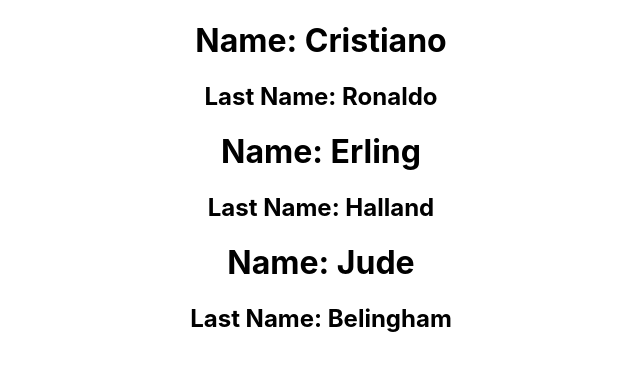
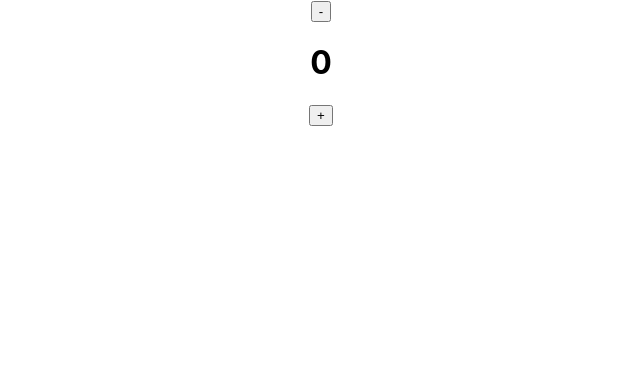
Before and after one commit to BlasRTX/React_Basic, a React (Create React App) app: page / in a window 1280 px wide. Shown: the top 370 px of the page, without its empty margins (319-959 px from the left). Built offline with nearby package versions, Linux system fonts and the light colour scheme.

Commit message:
Learn React components, use states and props, call events

```diff
--- a/src/App.js
+++ b/src/App.js
@@ -1,25 +1,30 @@
 import './App.css';
-
+import { useState, useEffect } from 'react';
 /**
- * Create components, other name to say are properties
+ * Create components event
  * @returns
  */
+const App = () => {
 
-const Person = (props) => {
-  return (
-    <>
-      <h1>Name: {props.name}</h1>
-      <h2>Last Name: {props.lastname}</h2>
-    </>
-  )
-}
+  const [counter, setCounter] = useState(0);
+  /**
+   * Count basic
+   * NEVER change manual, is not only variable, that si parth of state React
+   * ONLY CHANGES from function
+   * @returns
+   */
+  useEffect(() => {
+    /**
+    * Bad practice, but show how call the state
+    */
+    alert("Your count change to:" + counter);
+  }, [counter]);
 
-const App = () => {
   return (
     <div className="App">
-      <Person name={'Cristiano'} lastname={'Ronaldo'} />
-      <Person name={'Erling'} lastname={'Halland'} />
-      <Person name={'Jude'} lastname={'Belingham'} />
+      <button onClick={() => setCounter((prevCount) => prevCount - 1)}>-</button>
+      <h1>{counter}</h1>
+      <button onClick={() => setCounter((prevCount) => prevCount + 1)}>+</button>
     </div>
   );
 }
```
